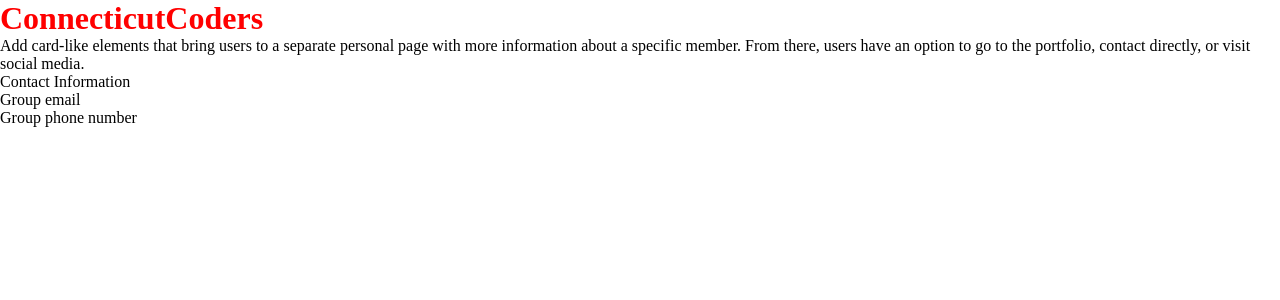
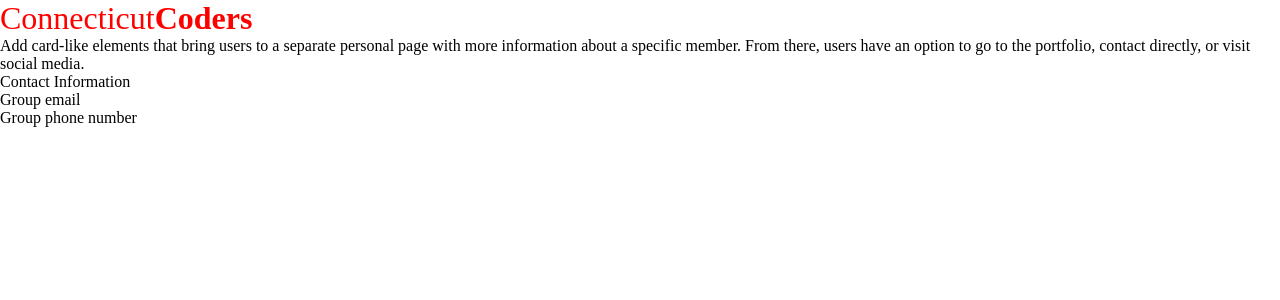
Before and after one commit to AutomateEarth/connecticutcoders, a React (Create React App) app: page / in a window 1280 px wide. Shown: the top 300 px of the page. Built offline with nearby package versions, Linux system fonts and the light colour scheme.

Commit message:
Added span styling

```diff
--- a/src/App.js
+++ b/src/App.js
@@ -4,13 +4,18 @@ import styled from 'styled-components';
 
 const BrandName = styled.h1`
     color: red;
+    font-weight: 200;
+`;
+
+const BrandSpan = styled.span`
+    font-weight: 800;
 `;
 
 const App = () => {
     return (
         <div>
             <header>
-                <BrandName>ConnecticutCoders</BrandName>
+                <BrandName>Connecticut<BrandSpan>Coders</BrandSpan></BrandName>
             </header>
             <main>
                 <p>Add card-like elements that bring users to a separate personal page with more information about a specific member. From there, users have an option to go to the portfolio, contact directly, or visit social media.</p>
```
